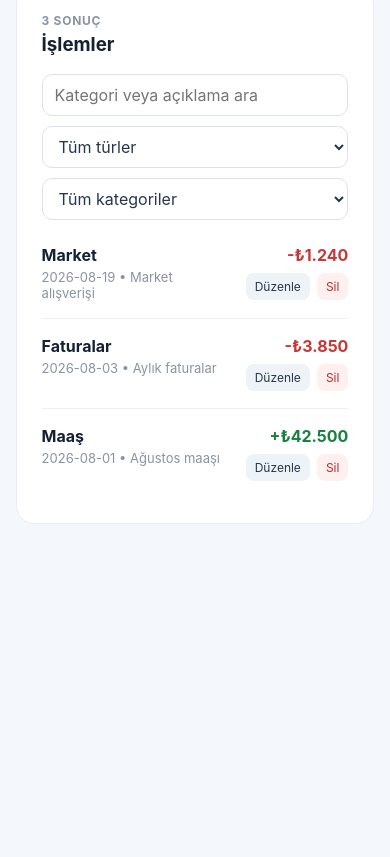
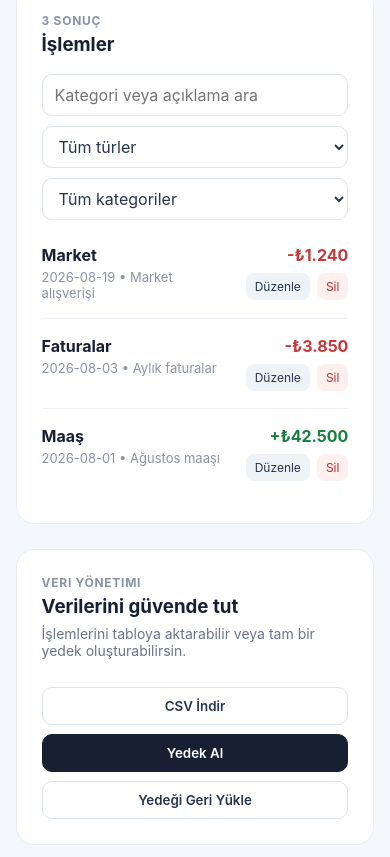
Before and after one commit to ahmet58aa-ai/butce-kocu, a React (Vite) app: page / in a window 390 px wide. Shown: the part 1655-2512 px from the top of the page. Before the commit the page ends 2259 px from the top, so only its background shows below. Built offline with nearby package versions, Linux system fonts and the light colour scheme.

Commit message:
feat: add data export and backup

```diff
--- a/src/App.css
+++ b/src/App.css
@@ -358,6 +358,55 @@ main {
   padding: 25px;
 }
 
+.data-tools {
+  display: flex;
+  align-items: center;
+  justify-content: space-between;
+  gap: 28px;
+  margin-top: 25px;
+  padding: 25px;
+  border: 1px solid #e8edf4;
+  border-radius: 18px;
+  background: white;
+}
+
+.data-tools h3 {
+  margin: 0;
+}
+
+.data-tools > div > p:last-child {
+  margin: 7px 0 0;
+  color: #68758a;
+  font-size: 14px;
+}
+
+.data-tool-actions {
+  display: flex;
+  flex-wrap: wrap;
+  justify-content: flex-end;
+  gap: 9px;
+}
+
+.data-tool-actions button {
+  border: 1px solid #dce3ec;
+  border-radius: 10px;
+  padding: 10px 13px;
+  background: white;
+  color: #27364d;
+  font-weight: 600;
+  cursor: pointer;
+}
+
+.data-tool-actions button:nth-child(2) {
+  border-color: #172033;
+  background: #172033;
+  color: white;
+}
+
+.backup-input {
+  display: none;
+}
+
 .transaction-filters {
   display: grid;
   grid-template-columns: minmax(220px, 1fr) 170px 190px;
@@ -677,6 +726,16 @@ main {
     grid-template-columns: 1fr;
   }
 
+  .data-tools {
+    align-items: stretch;
+    flex-direction: column;
+  }
+
+  .data-tool-actions,
+  .data-tool-actions button {
+    width: 100%;
+  }
+
   .expense-analysis .section-title,
   .category-meta {
     align-items: flex-start;
--- a/src/App.jsx
+++ b/src/App.jsx
@@ -1,4 +1,4 @@
- import { useEffect, useMemo, useState } from 'react'
+ import { useEffect, useMemo, useRef, useState } from 'react'
 import './App.css'
 
 function App() {
@@ -51,6 +51,7 @@ function App() {
   const [searchTerm, setSearchTerm] = useState('')
   const [typeFilter, setTypeFilter] = useState('all')
   const [categoryFilter, setCategoryFilter] = useState('all')
+  const backupInputRef = useRef(null)
 
   const [form, setForm] = useState({
     amount: '',
@@ -265,6 +266,97 @@ function App() {
 
     setMonthlyBudgets((prev) => ({ ...prev, [selectedMonth]: amount }))
     setIsBudgetModalOpen(false)
+  }
+
+  function downloadFile(content, fileName, type) {
+    const blob = new Blob([content], { type })
+    const url = URL.createObjectURL(blob)
+    const link = document.createElement('a')
+    link.href = url
+    link.download = fileName
+    link.click()
+    URL.revokeObjectURL(url)
+  }
+
+  function escapeCsv(value) {
+    const text = String(value ?? '')
+    return `"${text.replaceAll('"', '""')}"`
+  }
+
+  function exportCsv() {
+    const header = ['Tür', 'Kategori', 'Tutar', 'Tarih', 'Açıklama']
+    const rows = transactions.map((item) => [
+      item.type === 'income' ? 'Gelir' : 'Gider',
+      item.category,
+      item.amount,
+      item.date,
+      item.note || '',
+    ])
+    const csv = [header, ...rows]
+      .map((row) => row.map(escapeCsv).join(','))
+      .join('\n')
+
+    downloadFile(
+      `\uFEFF${csv}`,
+      `butce-kocu-islemler-${new Date().toISOString().slice(0, 10)}.csv`,
+      'text/csv;charset=utf-8'
+    )
+  }
+
+  function exportBackup() {
+    const backup = {
+      version: 1,
+      exportedAt: new Date().toISOString(),
+      transactions,
+      monthlyBudgets,
+    }
+
+    downloadFile(
+      JSON.stringify(backup, null, 2),
+      `butce-kocu-yedek-${new Date().toISOString().slice(0, 10)}.json`,
+      'application/json'
+    )
+  }
+
+  async function importBackup(event) {
+    const file = event.target.files?.[0]
+    event.target.value = ''
+    if (!file) return
+
+    try {
+      const backup = JSON.parse(await file.text())
+      const hasValidTransactions =
+        Array.isArray(backup.transactions) &&
+        backup.transactions.every((item) =>
+          item &&
+          ['income', 'expense'].includes(item.type) &&
+          typeof item.category === 'string' &&
+          Number.isFinite(Number(item.amount)) &&
+          typeof item.date === 'string'
+        )
+      const hasValidBudgets =
+        backup.monthlyBudgets &&
+        typeof backup.monthlyBudgets === 'object' &&
+        !Array.isArray(backup.monthlyBudgets)
+
+      if (!hasValidTransactions || !hasValidBudgets) {
+        throw new Error('Geçersiz yedek biçimi')
+      }
+
+      const confirmed = window.confirm(
+        'Yedek geri yüklendiğinde mevcut işlemler ve bütçe limitleri değiştirilecek. Devam edilsin mi?'
+      )
+      if (!confirmed) return
+
+      setTransactions(backup.transactions.map((item) => ({
+        ...item,
+        amount: Number(item.amount),
+      })))
+      setMonthlyBudgets(backup.monthlyBudgets)
+      alert('Yedek başarıyla geri yüklendi.')
+    } catch {
+      alert('Bu dosya geçerli bir BütçeKoçu yedeği değil.')
+    }
   }
 
   return (
@@ -539,6 +631,29 @@ function App() {
             </div>
           ))}
         </section>
+
+        <section className="data-tools">
+          <div>
+            <p className="section-eyebrow">Veri yönetimi</p>
+            <h3>Verilerini güvende tut</h3>
+            <p>İşlemlerini tabloya aktarabilir veya tam bir yedek oluşturabilirsin.</p>
+          </div>
+
+          <div className="data-tool-actions">
+            <button onClick={exportCsv}>CSV İndir</button>
+            <button onClick={exportBackup}>Yedek Al</button>
+            <button onClick={() => backupInputRef.current?.click()}>
+              Yedeği Geri Yükle
+            </button>
+            <input
+              ref={backupInputRef}
+              className="backup-input"
+              type="file"
+              accept="application/json,.json"
+              onChange={importBackup}
+            />
+          </div>
+        </section>
       </main>
 
       {modalType && (
```
